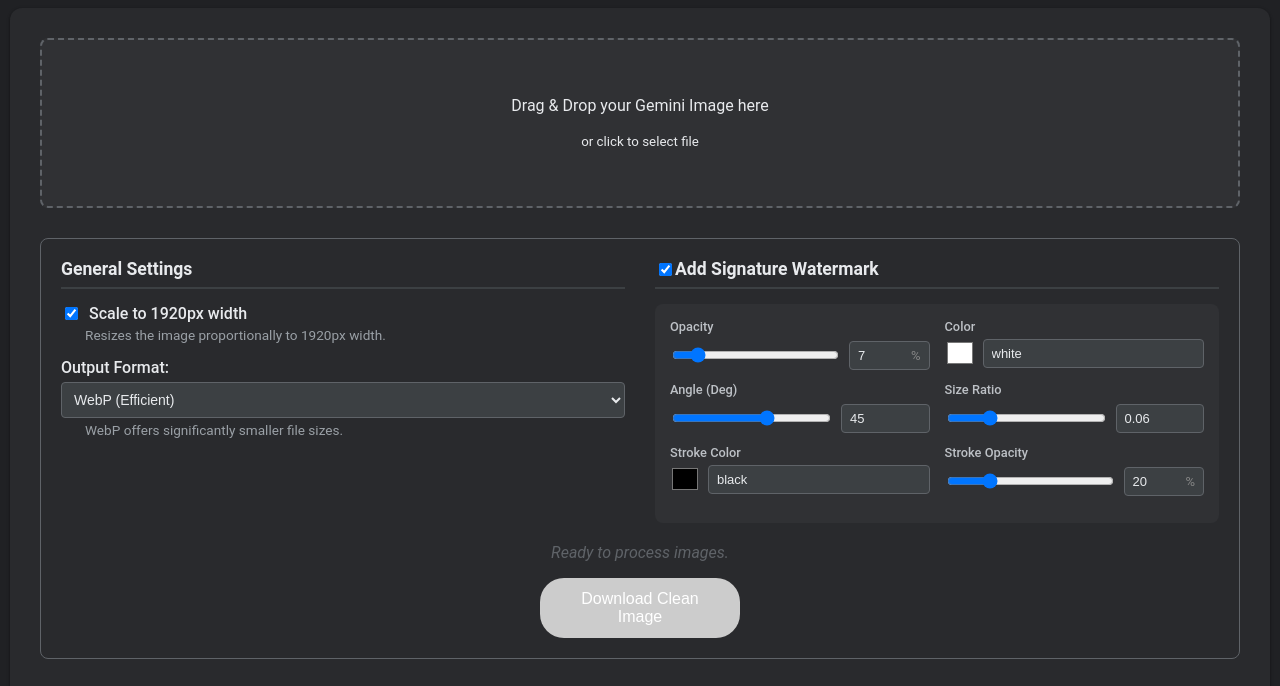
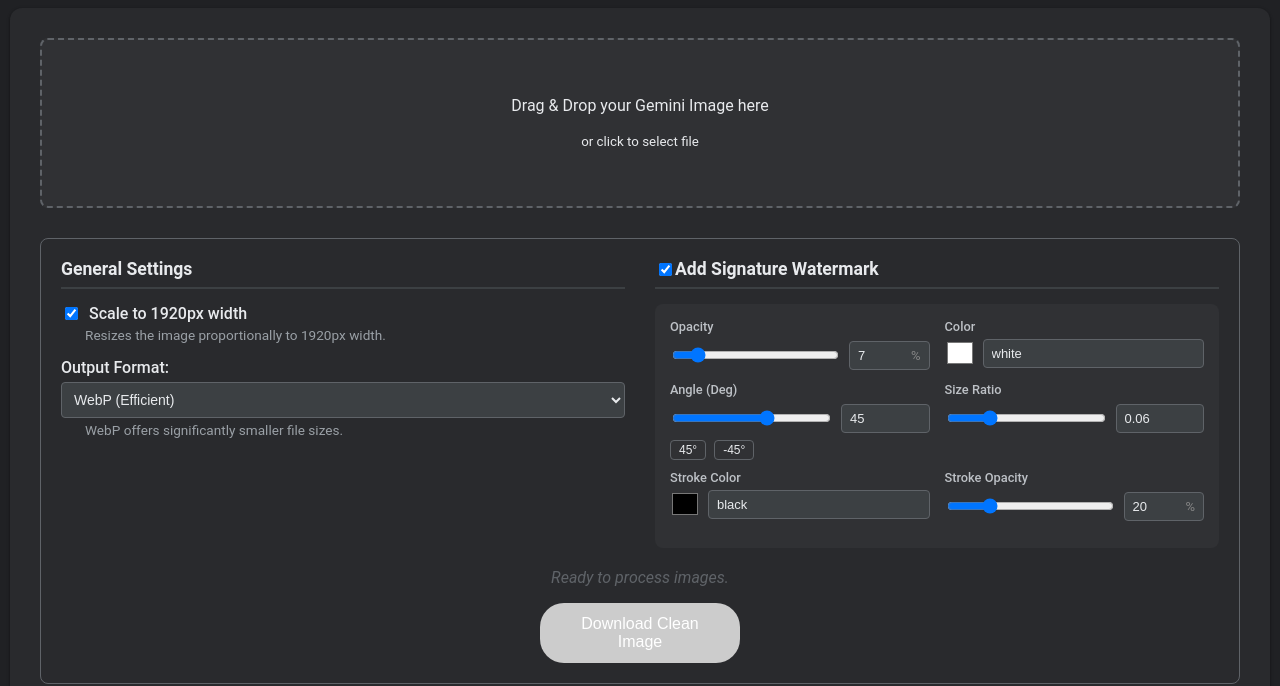
Before and after one commit to HsiehShuJeng/scott-edge-extensions, a browser extension: page asking-expert/watermark.html in a window 1280 px wide. Shown: the part 101-787 px from the top of the page. Drawn offline with Linux system fonts and the light colour scheme; a web font is replaced by a local one.

Commit message:
feat: restore angle quick selection buttons (45/-45)

```diff
--- a/asking-expert/styles/watermark.css
+++ b/asking-expert/styles/watermark.css
@@ -142,6 +142,29 @@ body {
     border: none;
     background: none;
     cursor: pointer;
+}
+
+.quick-actions {
+    display: flex;
+    gap: 8px;
+    margin-top: 5px;
+}
+
+.quick-btn {
+    background: transparent;
+    border: 1px solid var(--border-color);
+    color: var(--text-color);
+    border-radius: 4px;
+    padding: 2px 8px;
+    font-size: 12px;
+    cursor: pointer;
+    transition: all 0.2s;
+}
+
+.quick-btn:hover {
+    background: var(--background-color);
+    border-color: var(--primary-color);
+    color: var(--primary-color);
 }
 
 h1 {
--- a/asking-expert/watermark.html
+++ b/asking-expert/watermark.html
@@ -79,6 +79,10 @@
                                     <input type="range" id="wm-angle-range" min="-180" max="180" step="1" value="45">
                                     <input type="number" id="wm-angle" value="45" step="5">
                                 </div>
+                                <div class="quick-actions">
+                                    <button type="button" class="quick-btn" data-value="45">45°</button>
+                                    <button type="button" class="quick-btn" data-value="-45">-45°</button>
+                                </div>
                             </div>
                             <div class="input-group">
                                 <label for="wm-size-ratio">Size Ratio</label>
--- a/asking-expert/watermark.js
+++ b/asking-expert/watermark.js
@@ -465,7 +465,23 @@ document.addEventListener('DOMContentLoaded', () => {
     syncRange('wm-stroke-opacity-range', 'wm-stroke-opacity', v => v, v => parseFloat(v));
 
     syncColor('wm-color-picker', 'wm-color');
+    syncColor('wm-color-picker', 'wm-color');
     syncColor('wm-stroke-color-picker', 'wm-stroke-color');
+
+    // Quick Angle Buttons
+    document.querySelectorAll('.quick-btn').forEach(btn => {
+        btn.addEventListener('click', (e) => {
+            const val = e.target.getAttribute('data-value');
+            if (val) {
+                const angleInput = document.getElementById('wm-angle');
+                const angleRange = document.getElementById('wm-angle-range');
+
+                if (angleInput) angleInput.value = val;
+                // Dispatch input event to trigger sync and reprocess
+                if (angleInput) angleInput.dispatchEvent(new Event('change'));
+            }
+        });
+    });
 
 
     // Toggle Watermark Group UI
```
